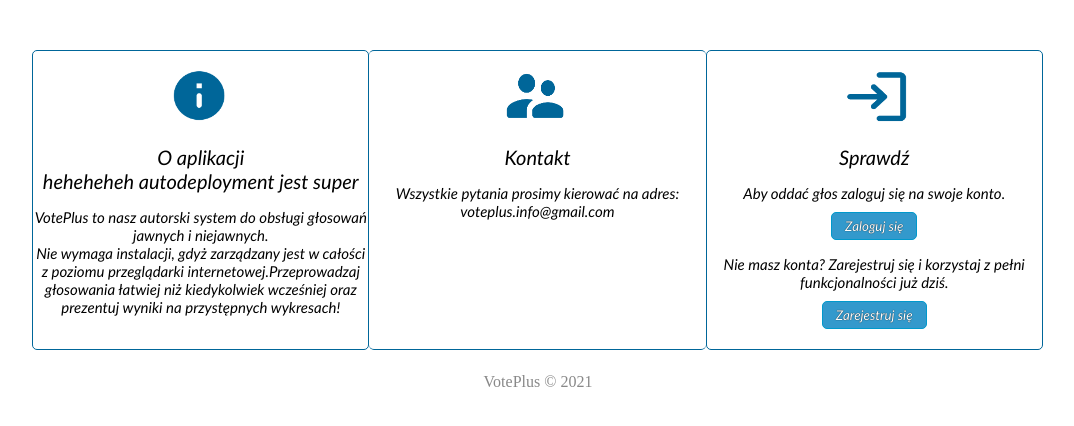
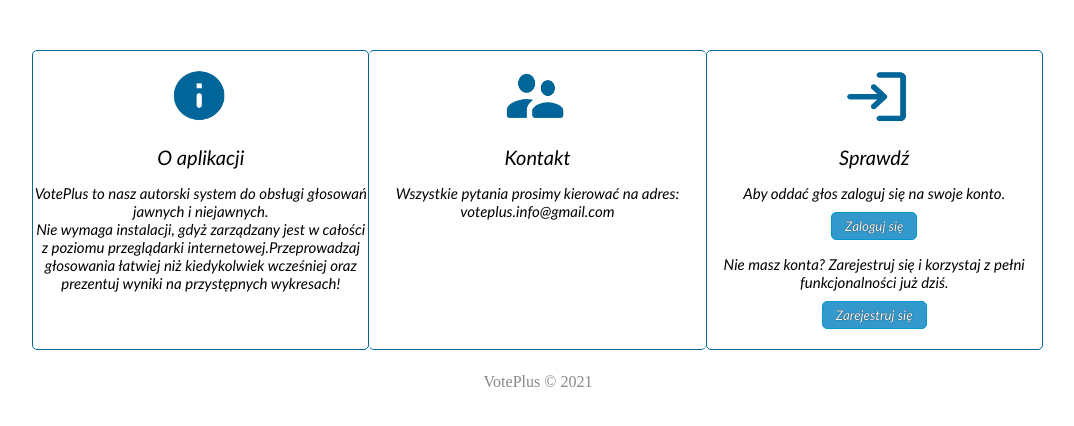
Before and after one commit to krzysztofmajda/VotePlus-AWS, a Flask app: page / in a window 1280 px wide. Shown: the part 189-615 px from the top of the page, without its empty margins (102-1176 px from the left). Run offline with Flask 2, Linux system fonts and the light colour scheme.

Commit message:
heheszky

```diff
--- a/System_do_glosowan/templates/strona_startowa.html
+++ b/System_do_glosowan/templates/strona_startowa.html
@@ -20,8 +20,7 @@
                         <img src="/static/images/info.png" alt="Obrazek informacji">
                     </div>
                     <div class=title>
-                        {{info[6]}}<br>
-			heheheheh autodeployment jest super
+                        {{info[6]}}
                     </div>
                     <div id="about">
                         {{info[0]}} <br> {{info[1]}}
```
